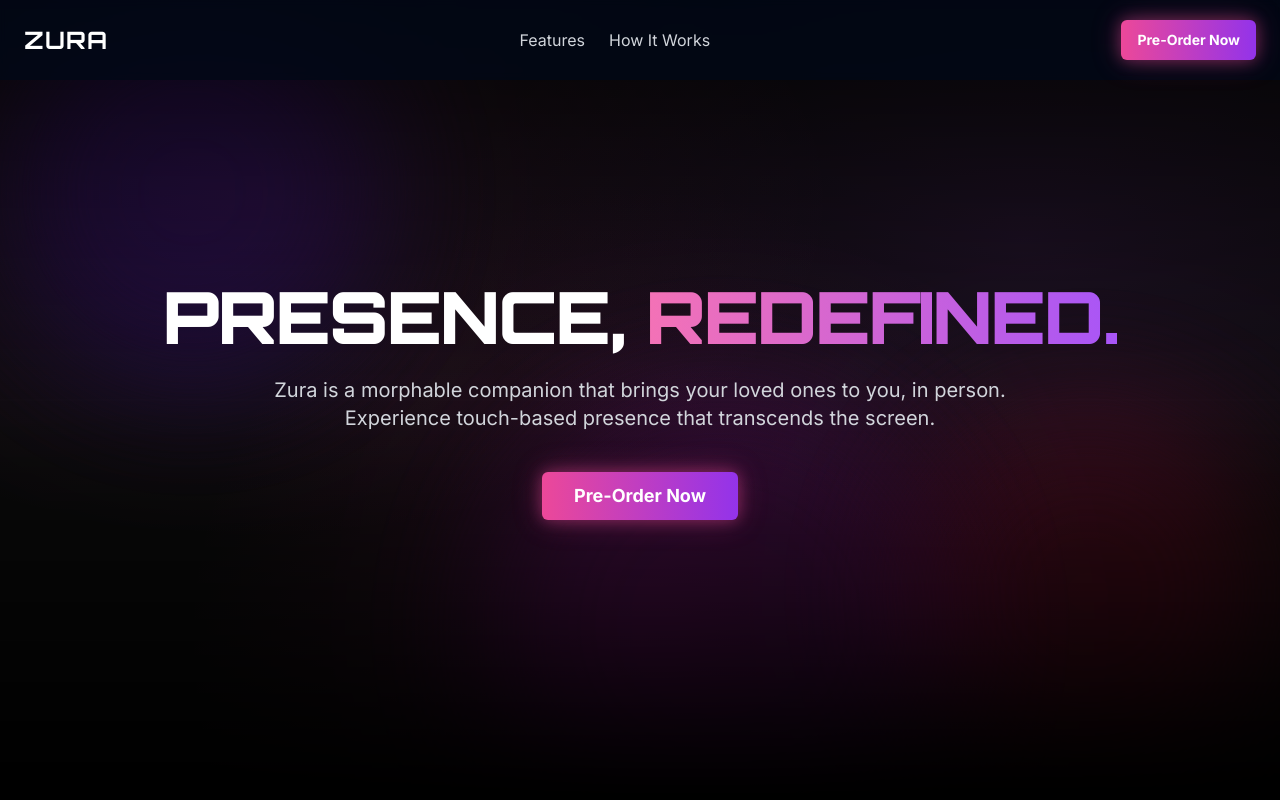
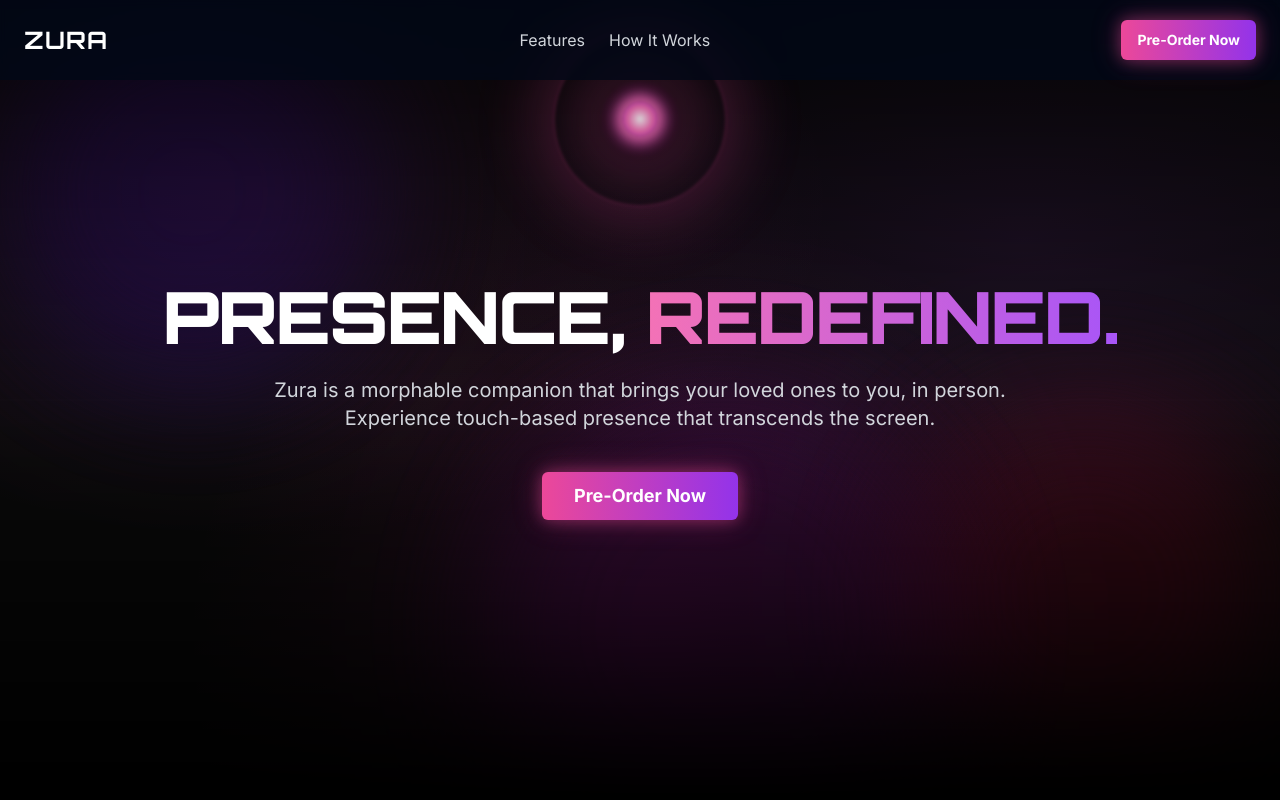
Before and after one commit to jheel2006/zura-presence-portal, a React (Vite) app: page / in a window 1280 px wide. Shown: the top 800 px of the page. Built offline with nearby package versions, Linux system fonts and the light colour scheme.

Commit message:
Add fun scrolling animation
Implement a scrolling animation where an object moves along a path, lighting up the user's way as they scroll.

```diff
--- /dev/null
+++ b/src/components/ScrollOrb.tsx
@@ -0,0 +1,84 @@
+
+import React, { useEffect, useState } from "react";
+
+/**
+ * A glowing animated orb that follows vertical scroll and moves along a subtle, curvy path,
+ * lighting up the area it passes for fun scrolling feedback.
+ */
+export const ScrollOrb = () => {
+  const [scroll, setScroll] = useState(0);
+  const [windowHeight, setWindowHeight] = useState(1000);
+  const [docHeight, setDocHeight] = useState(3000);
+
+  useEffect(() => {
+    function handleResize() {
+      setWindowHeight(window.innerHeight);
+      setDocHeight(document.body.scrollHeight);
+    }
+    function handleScroll() {
+      setScroll(window.scrollY);
+    }
+    handleResize();
+    window.addEventListener("resize", handleResize);
+    window.addEventListener("scroll", handleScroll);
+    return () => {
+      window.removeEventListener("resize", handleResize);
+      window.removeEventListener("scroll", handleScroll);
+    };
+  }, []);
+
+  // Normalized scroll [0, 1]
+  const t = Math.max(0, Math.min(1, scroll / (docHeight - windowHeight)));
+  // Orb moves vertically from 15% to 85% of viewport height, and dances left/right slightly
+  const top = `${15 + t * 70}vh`;
+  const left = `calc(50vw + ${Math.sin(t * Math.PI * 2) * 120}px)`;
+
+  return (
+    <div
+      aria-hidden
+      className="pointer-events-none fixed left-0 top-0 w-full h-full z-40"
+      style={{ mixBlendMode: "lighter" }}
+    >
+      <div
+        style={{
+          position: "absolute",
+          top,
+          left,
+          width: 170,
+          height: 170,
+          marginLeft: -85,
+          marginTop: -85,
+          pointerEvents: "none",
+          borderRadius: "50%",
+          background: "radial-gradient(circle, rgba(236,72,153,0.19) 0%, rgba(236,72,153,0.11) 45%, rgba(124,58,237,0) 80%)",
+          filter: "blur(1.5px)",
+          boxShadow: "0 0 64px 16px rgba(236,72,153,0.24), 0 0 0 2px rgba(236,72,153,0.07)",
+          transition: "top 0.19s cubic-bezier(.2,1.5,.4,1), left 0.19s cubic-bezier(.2,1.5,.4,1)"
+        }}
+      >
+        <span
+          style={{
+            display: "block",
+            width: 32,
+            height: 32,
+            borderRadius: "50%",
+            margin: "68px auto 0",
+            background: "radial-gradient(circle at 50% 50%, #fff 0%, #f472b6 50%, #a21caf 100%)",
+            boxShadow: "0 0 12px 6px #f472b6, 0 0 16px 8px #a21caf70",
+            opacity: 0.81,
+            animation: "orb-pulse 2.2s ease-in-out infinite",
+          }}
+        />
+      </div>
+      <style>
+        {`
+        @keyframes orb-pulse {
+          0% { transform: scale(1);}
+          50% { transform: scale(1.12);}
+          100% { transform: scale(1);}
+        }
+        `}
+      </style>
+    </div>
+  );
+};
--- a/src/pages/Index.tsx
+++ b/src/pages/Index.tsx
@@ -4,12 +4,17 @@ import { HowItWorks } from "@/components/landing/HowItWorks";
 import { Features } from "@/components/landing/Features";
 import { Footer } from "@/components/landing/Footer";
 import { GlobalCursorGlow } from "@/components/GlobalCursorGlow";
+import { ScrollOrb } from "@/components/ScrollOrb";
 
 const Index = () => {
   return (
     <div className="flex flex-col min-h-screen">
       {/* Global cursor glow overlay */}
       <GlobalCursorGlow />
+
+      {/* Scroll-following orb effect */}
+      <ScrollOrb />
+
       <Header />
       <main className="flex-grow">
         <Hero />
```
